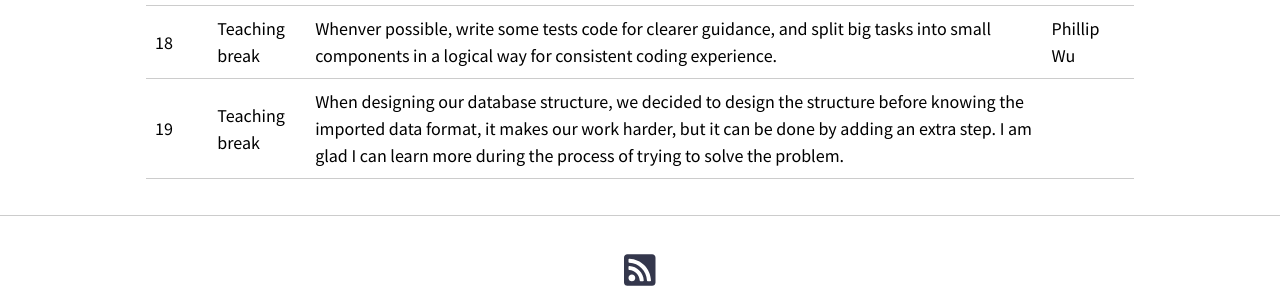
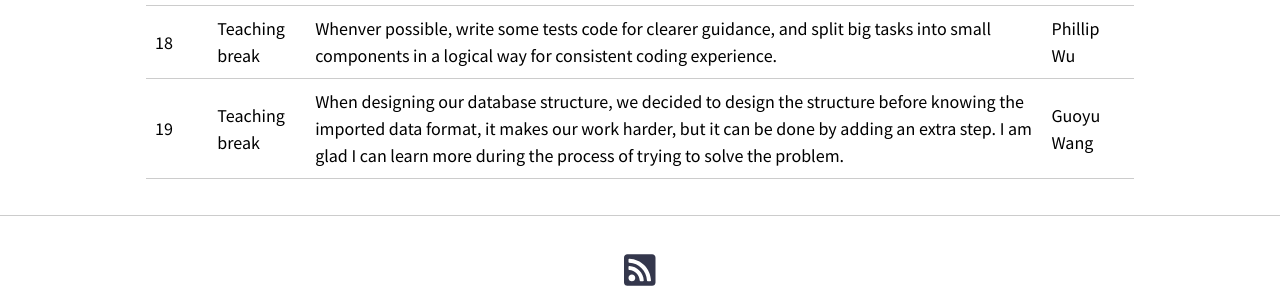
Before and after one commit to optofab/optofab.github.io, a Jekyll site: the page built from reflection_log.md, in a window 1280 px wide. Shown: the part 1944-2244 px from the top of the page. Built offline with Jekyll 4.4.1, drawn with Linux system fonts in a browser that asks for light colours; nearby versions of some CDN libraries; emoji names are drawn with the system emoji font.

Commit message:
Update reflection_log.md

```diff
--- a/reflection_log.md
+++ b/reflection_log.md
@@ -22,4 +22,4 @@
 | 16        | Teaching break | I have spent more time than I expected on completing my part of the Order Management System development but the result makes me think it's all worth it :) I have also learnt that it is very hard to keep everyone satisfied. Although problem solving in programming can be complicated, conflict resolution can be harder.                    | Wo Tian       |
 | 17        | Teaching break | Don't assume any tech-stacks to be easy to pick up. Always leave some time for some hands-on practice beforehand.                                                                                                                                                                                                                                | Phillip Wu    |
 | 18        | Teaching break | Whenver possible, write some tests code for clearer guidance, and split big tasks into small components in a logical way for consistent coding experience.                                                                                                                                                                                       | Phillip Wu    |
-| 19        | Teaching break | When designing our database structure, we decided to design the structure before knowing the imported data format, it makes our work harder, but it can be done by adding an extra step. I am glad I can learn more during the process of trying to solve the problem.
+| 19        | Teaching break | When designing our database structure, we decided to design the structure before knowing the imported data format, it makes our work harder, but it can be done by adding an extra step. I am glad I can learn more during the process of trying to solve the problem.                                                                         |Guoyu Wang    |
```
